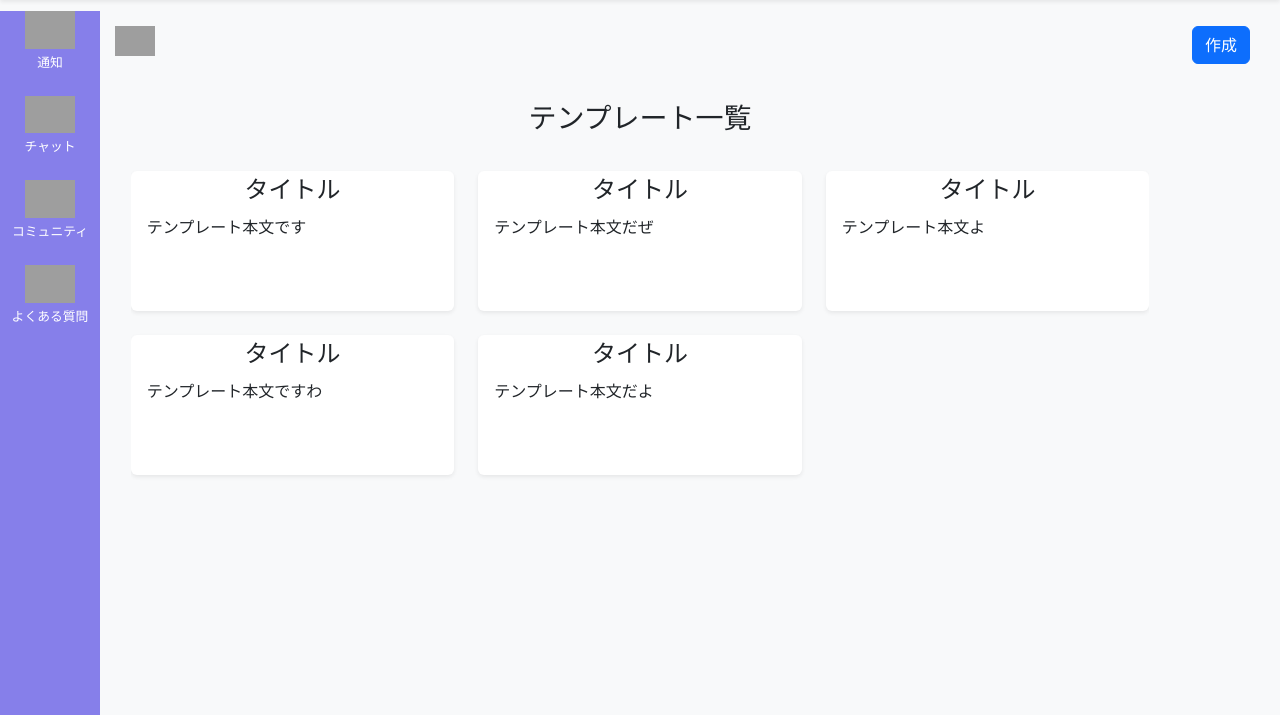
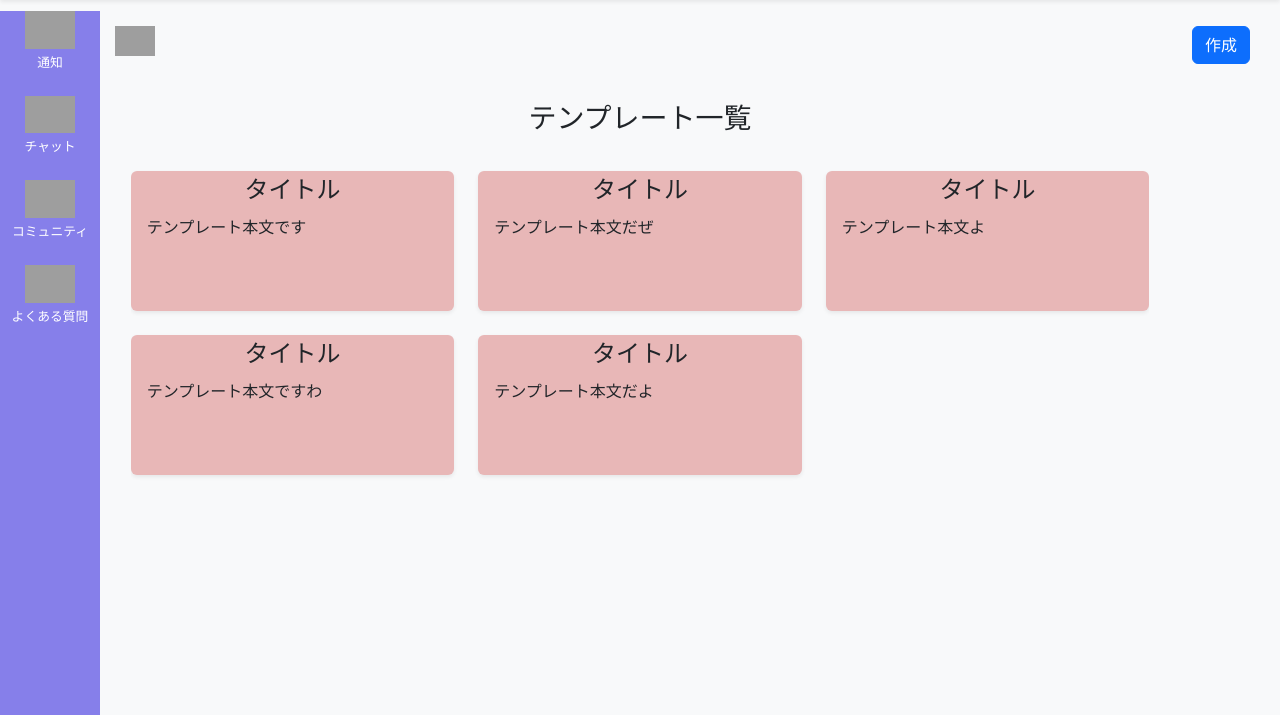
Before and after one commit to asahi703/koko, a PHP site: page /template.html in a window 1280 px wide. Shown: the part 64-779 px from the top of the page. Run offline with PHP 8.4, Linux system fonts and the light colour scheme; grey boxes are pictures that could not be loaded.

```diff
--- a/jikkennba/contents/templatelist/styleTemplate.css
+++ b/jikkennba/contents/templatelist/styleTemplate.css
@@ -98,7 +98,7 @@ body.bg-light {
 .template-card {
     min-width: 200px;
     min-height: 140px;
-    background: #fff;
+    background: #e8b7b7;
     border-radius: 6px;
     box-shadow: 0 2px 8px #0001;
     text-align: center;
--- a/jikkennba/contents/templatelist/template.html
+++ b/jikkennba/contents/templatelist/template.html
@@ -177,17 +177,16 @@
           </div>
         </div>
 
-
         <div>
           <p class="fs-3">テンプレート一覧</p>
         </div>
 
         <div class="template-list-container w-100 mt-3 template-list-scroll">
-          <div div class="row g-4">
+          <div class="row g-4">
 
             <!-- 1つめ -->
             <div class="col-12 col-sm-6 col-md-4">
-              <div class="template-card p-0 bg-white rounded shadow-sm h-100 d-flex flex-column align-items-center template-card-hover" data-bs-toggle="modal" data-bs-target="#templateEditModal">
+              <div class="template-card p-0 rounded shadow-sm h-100 d-flex flex-column align-items-center template-card-hover" data-bs-toggle="modal" data-bs-target="#templateEditModal">
                 <div class="template-title fs-4 mb-2">タイトル</div>
                 <div class="template-body w-100">テンプレート本文です</div>
               </div>
@@ -195,28 +194,28 @@
 
             <!-- 2つめ以降は同様に -->
             <div class="col-12 col-sm-6 col-md-4">
-              <div class="template-card p-0 bg-white rounded shadow-sm h-100 d-flex flex-column align-items-center template-card-hover" data-bs-toggle="modal" data-bs-target="#templateEditModal">
+              <div class="template-card p-0 rounded shadow-sm h-100 d-flex flex-column align-items-center template-card-hover" data-bs-toggle="modal" data-bs-target="#templateEditModal">
                 <div class="template-title fs-4 mb-2">タイトル</div>
                 <div class="template-body w-100">テンプレート本文だぜ</div>
               </div>
             </div>
 
             <div class="col-12 col-sm-6 col-md-4">
-              <div class="template-card p-0 bg-white rounded shadow-sm h-100 d-flex flex-column align-items-center template-card-hover" data-bs-toggle="modal" data-bs-target="#templateEditModal">
+              <div class="template-card p-0 rounded shadow-sm h-100 d-flex flex-column align-items-center template-card-hover" data-bs-toggle="modal" data-bs-target="#templateEditModal">
                 <div class="template-title fs-4 mb-2">タイトル</div>
                 <div class="template-body w-100">テンプレート本文よ</div>
               </div>
             </div>
 
             <div class="col-12 col-sm-6 col-md-4">
-              <div class="template-card p-0 bg-white rounded shadow-sm h-100 d-flex flex-column align-items-center template-card-hover" data-bs-toggle="modal" data-bs-target="#templateEditModal">
+              <div class="template-card p-0 rounded shadow-sm h-100 d-flex flex-column align-items-center template-card-hover" data-bs-toggle="modal" data-bs-target="#templateEditModal">
                 <div class="template-title fs-4 mb-2">タイトル</div>
                 <div class="template-body w-100">テンプレート本文ですわ</div>
               </div>
             </div>
 
             <div class="col-12 col-sm-6 col-md-4">
-              <div class="template-card p-0 bg-white rounded shadow-sm h-100 d-flex flex-column align-items-center template-card-hover" data-bs-toggle="modal" data-bs-target="#templateEditModal">
+              <div class="template-card p-0 rounded shadow-sm h-100 d-flex flex-column align-items-center template-card-hover" data-bs-toggle="modal" data-bs-target="#templateEditModal">
                 <div class="template-title fs-4 mb-2">タイトル</div>
                 <div class="template-body w-100">テンプレート本文だよ</div>
               </div>
@@ -244,9 +243,9 @@
   });
 
 </script>
-</body>
 <script src="https://cdn.jsdelivr.net/npm/bootstrap@5.3.0/dist/js/bootstrap.bundle.min.js"
   integrity="sha384-geWF76RCwLtnZ8qwWowPQNguL3RmwHVBC9FhGdlKrxdiJJigb/j/68SIy3Te4Bkz" crossorigin="anonymous"></script>
 <script src="../../index.js"></script>
 
+</body>
 </html>
```
